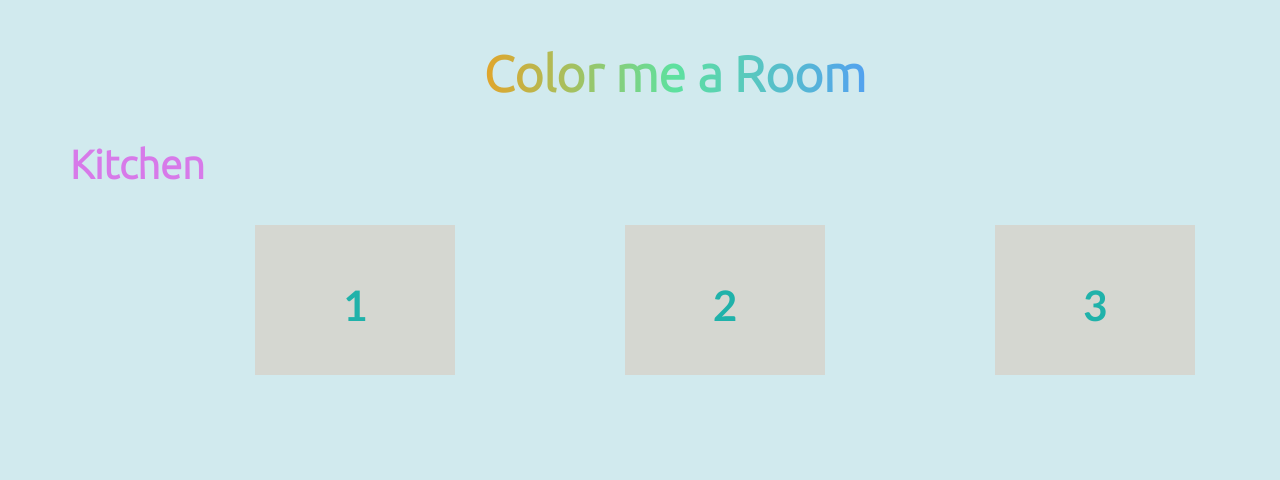
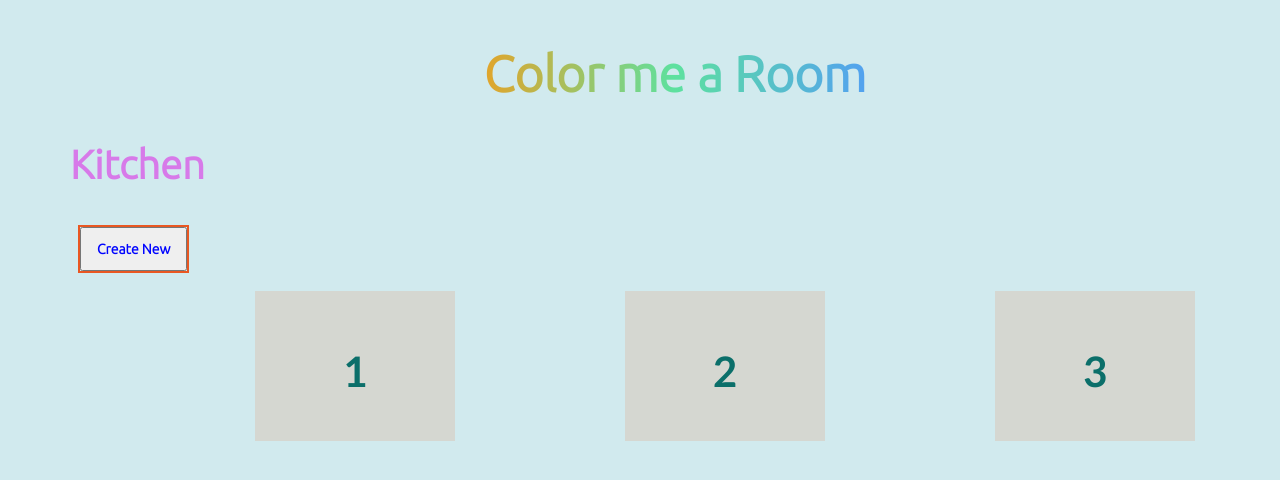
Before and after one commit to hortencia718/design-a-room, a React (Create React App) app: page /1 in a window 1280 px wide. Shown: the top 480 px of the page. Built offline with nearby package versions, Linux system fonts and the light colour scheme; no server answers.

Commit message:
grid button

```diff
--- a/src/App.css
+++ b/src/App.css
@@ -124,7 +124,7 @@ h1{
 div.RoomCollection{
   font-size: 20px;
   font-weight: bold;
-  border:1px solid black;
+  /* border:1px solid black; */
   font-family:'Ubuntu', sans-serif;
   color:rgb(235, 24, 168);
   margin-left: 4rem;
@@ -150,10 +150,33 @@ div.RoomCollection{
   width: 200px;
   height: 150px;
   line-height: 150px;
-  color:lightseagreen;
+  color:rgb(11, 111, 106);
   font-weight: bold;
   font-size:3em;
   text-align:center;
 }
+.button{
+  font-family: Ubuntu, Helvetica, sans-serif;
+  font-size: 20px;
+  font-weight: bold;
+  color:rgb(26, 164, 70);
+  margin-left: 60px;
+  padding: 1px 15px;
+
+}
+.butty{
+  display:flex;
+  font-family: Ubuntu;
+  align-content: center;
+  /* height:200px; */
+  /* border: 3px; */
+  margin-left: 80px;
+  font-weight: bold;
+  color:rgb(0, 4, 255);
+  padding: 12px 15px;
+  outline: 2px solid rgb(233, 87, 34);
+}
+
+
 
 /* color picker */
--- a/src/components/CollectionShowPage.jsx
+++ b/src/components/CollectionShowPage.jsx
@@ -15,6 +15,9 @@ class CollectionShowPage extends Component {
         return (
             <div>
                 <h1>Kitchen</h1>
+                <div className="button"></div>
+                <br></br>
+                <button type="submit" className="butty">Create New</button>
                 <br></br>
                  <div className="flex-container">
                  <br></br>
```
